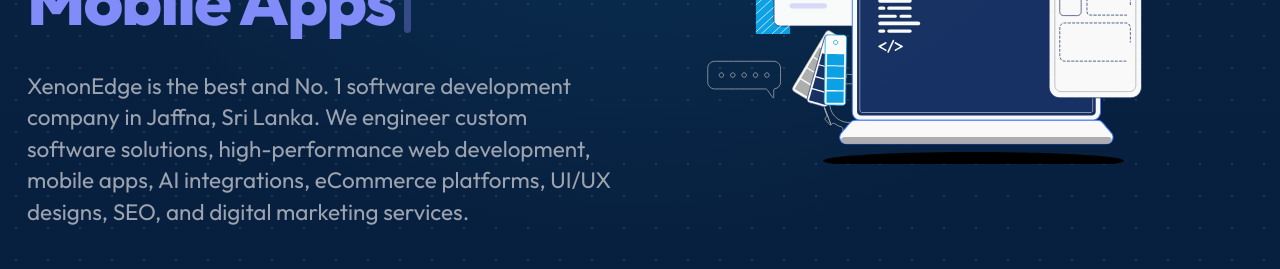
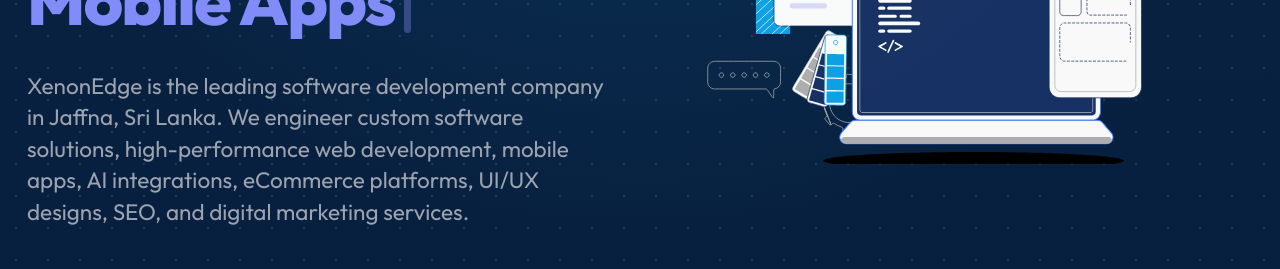
Before and after one commit to xenonedgelanka/xenonedge-website, a Next.js app in the folder frontend/: page / in a window 1280 px wide. Shown: the part 364-633 px from the top of the page. Built offline with nearby package versions, Linux system fonts and the light colour scheme; no server answers.

Commit message:
seo: remove No. 1 and No 1 references from all pages

```diff
--- a/frontend/src/app/about/page.tsx
+++ b/frontend/src/app/about/page.tsx
@@ -2,7 +2,7 @@
 
 export const metadata = {
   title: 'About Us | Best Software Company in Jaffna',
-  description: 'Learn about XenonEdge — the best and No. 1 software development company in Jaffna, Sri Lanka. Our mission, values, and journey in custom software engineering.',
+  description: 'Learn about XenonEdge — the leading software development company in Jaffna, Sri Lanka. Our mission, values, and journey in custom software engineering.',
   alternates: {
     canonical: 'https://xenonedge.com/about',
   }
@@ -22,7 +22,7 @@
               Engineering the <span className="text-transparent bg-clip-text bg-gradient-to-r from-sky-400 to-cyan-300">Future of Digital</span>
             </h1>
             <p className="mt-6 text-lg md:text-xl text-slate-300 leading-relaxed max-w-2xl text-left">
-              XenonEdge is the best and No. 1 software development company in Jaffna, Sri Lanka.
+              XenonEdge is the leading software development company in Jaffna, Sri Lanka.
               We transform ambitious ideas into high-performance digital products through custom software engineering,
               precision coding, and bespoke innovation tailored for businesses across Sri Lanka and worldwide.
             </p>
--- a/frontend/src/app/contact/page.tsx
+++ b/frontend/src/app/contact/page.tsx
@@ -2,7 +2,7 @@
 
 export const metadata = {
   title: 'Contact Us | XenonEdge Software Solutions',
-  description: 'Get in touch with XenonEdge, the leading and No. 1 software development company in Jaffna, Sri Lanka, for premium custom software development, mobile apps, web, AI, and digital marketing.',
+  description: 'Get in touch with XenonEdge, the leading software development company in Jaffna, Sri Lanka, for premium custom software development, mobile apps, web, AI, and digital marketing.',
   alternates: {
     canonical: 'https://xenonedge.com/contact',
   }
--- a/frontend/src/app/faq/page.tsx
+++ b/frontend/src/app/faq/page.tsx
@@ -4,7 +4,7 @@
 
 export const metadata = {
   title: 'Frequently Asked Questions | XenonEdge Support',
-  description: 'Get answers to your questions about custom software solutions, mobile app development, web design, and SEO services from XenonEdge, Jaffna\'s No.1 software development partner.',
+  description: 'Get answers to your questions about custom software solutions, mobile app development, web design, and SEO services from XenonEdge, Jaffna\'s leading software development partner.',
   alternates: {
     canonical: 'https://xenonedge.com/faq',
   }
--- a/frontend/src/app/layout.tsx
+++ b/frontend/src/app/layout.tsx
@@ -8,7 +8,7 @@
 
 const siteConfig = {
   name: 'XenonEdge',
-  description: 'XenonEdge is the best and No. 1 software development company in Jaffna, Sri Lanka. We deliver custom software, web development, mobile apps, AI integrations, UI/UX, and digital marketing services.',
+  description: 'XenonEdge is the leading software development company in Jaffna, Sri Lanka. We deliver custom software, web development, mobile apps, AI integrations, UI/UX, and digital marketing services.',
   url: 'https://xenonedge.com',
   ogImage: 'https://xenonedge.com/og-image.jpg',
   links: {
@@ -26,7 +26,7 @@
   keywords: [
     'Software Development Jaffna',
     'Best Software Company in Jaffna',
-    'No 1 Software Company in Jaffna',
+    'Premier Software Company in Jaffna',
     'Software Development Sri Lanka',
     'Custom Software Solutions Sri Lanka',
     'Web Development Jaffna',
--- a/frontend/src/app/page.tsx
+++ b/frontend/src/app/page.tsx
@@ -12,9 +12,9 @@
 
 export const metadata = {
   title: {
-    absolute: 'XenonEdge | Best & No. 1 Software Development Company in Jaffna, Sri Lanka'
+    absolute: 'XenonEdge | Best Software Development Company in Jaffna, Sri Lanka'
   },
-  description: 'Looking for the best software company in Jaffna? XenonEdge is the No. 1 software development partner in Sri Lanka. We build custom software solutions, high-performance web development, mobile apps, AI integrations, eCommerce platforms, UI/UX design, SEO, and digital marketing services.',
+  description: 'Looking for the best software company in Jaffna? XenonEdge is the leading software development partner in Sri Lanka. We build custom software solutions, high-performance web development, mobile apps, AI integrations, eCommerce platforms, UI/UX design, SEO, and digital marketing services.',
   alternates: {
     canonical: 'https://xenonedge.com',
   },
--- a/frontend/src/app/services/ServicesContent.tsx
+++ b/frontend/src/app/services/ServicesContent.tsx
@@ -65,7 +65,7 @@
                         Premium <span className="text-sky-400">Software</span> Services
                     </h1>
                     <p className="mt-6 text-xl text-slate-300 max-w-3xl leading-relaxed">
-                        Delivering high-performance, secure, and scalable digital solutions. As the best and No. 1 software development company in Jaffna, Sri Lanka, we empower businesses worldwide with state-of-the-art custom IT solutions.
+                        Delivering high-performance, secure, and scalable digital solutions. As the leading software development company in Jaffna, Sri Lanka, we empower businesses worldwide with state-of-the-art custom IT solutions.
                     </p>
                 </div>
             </section>
--- a/frontend/src/components/CompanyHighlights.tsx
+++ b/frontend/src/components/CompanyHighlights.tsx
@@ -56,7 +56,7 @@
 
                         {/* Heading */}
                         <h2 className="text-3xl md:text-4xl lg:text-[2.75rem] font-bold text-[var(--btn)] leading-[1.15] mb-6 animate-fade-in">
-                            No. 1 Software Company in <br />
+                            Leading Software Company in <br />
                             <span className="text-sky-500">Jaffna & Sri Lanka</span>
                         </h2>
 
--- a/frontend/src/components/Hero.tsx
+++ b/frontend/src/components/Hero.tsx
@@ -70,7 +70,7 @@
             </h1>
 
             <p className="mt-4 text-lg md:text-xl text-gray-400 max-w-xl leading-relaxed text-left">
-              XenonEdge is the best and No. 1 software development company in Jaffna, Sri Lanka.
+              XenonEdge is the leading software development company in Jaffna, Sri Lanka.
               We engineer custom software solutions, high-performance web development, mobile apps,
               AI integrations, eCommerce platforms, UI/UX designs, SEO, and digital marketing services.
             </p>
```
